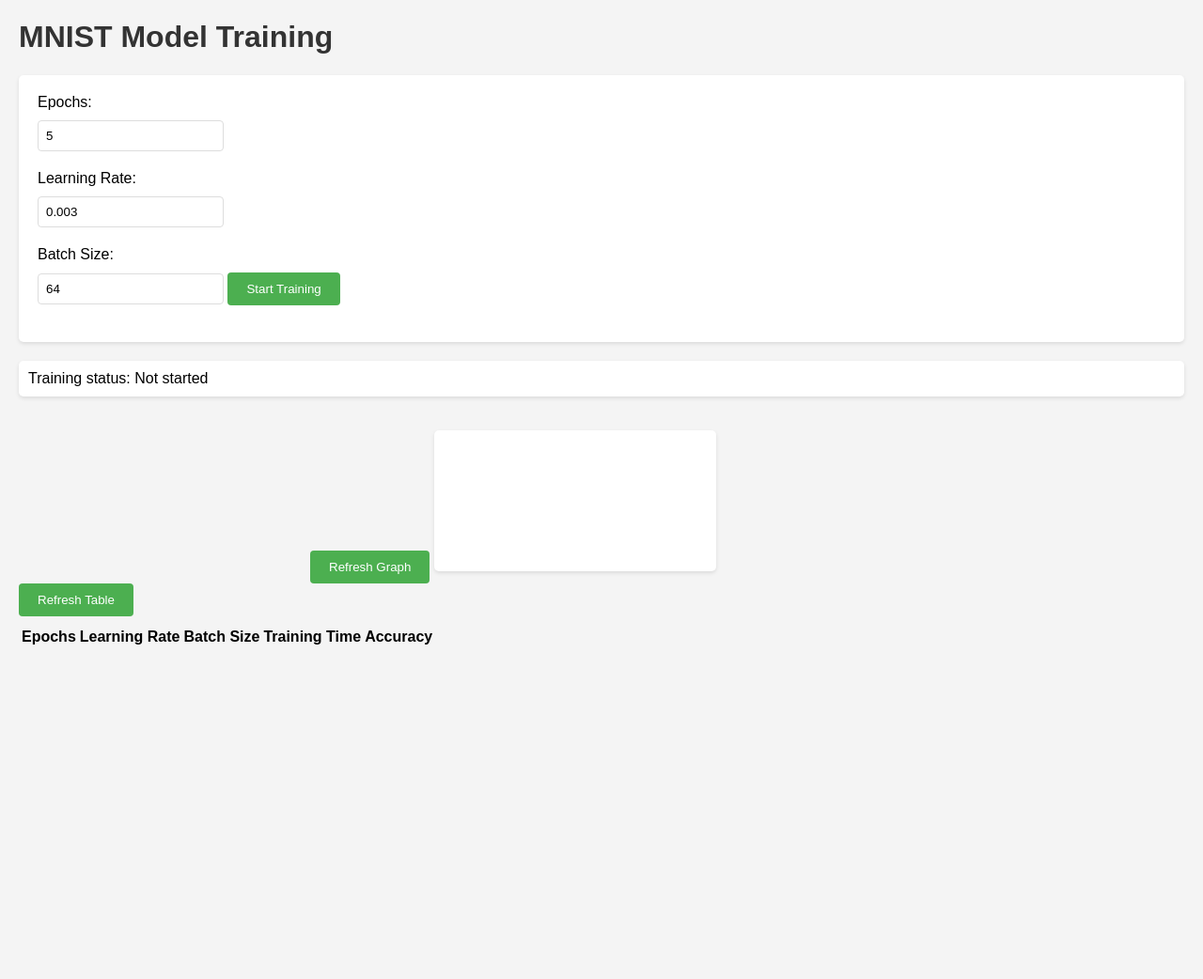
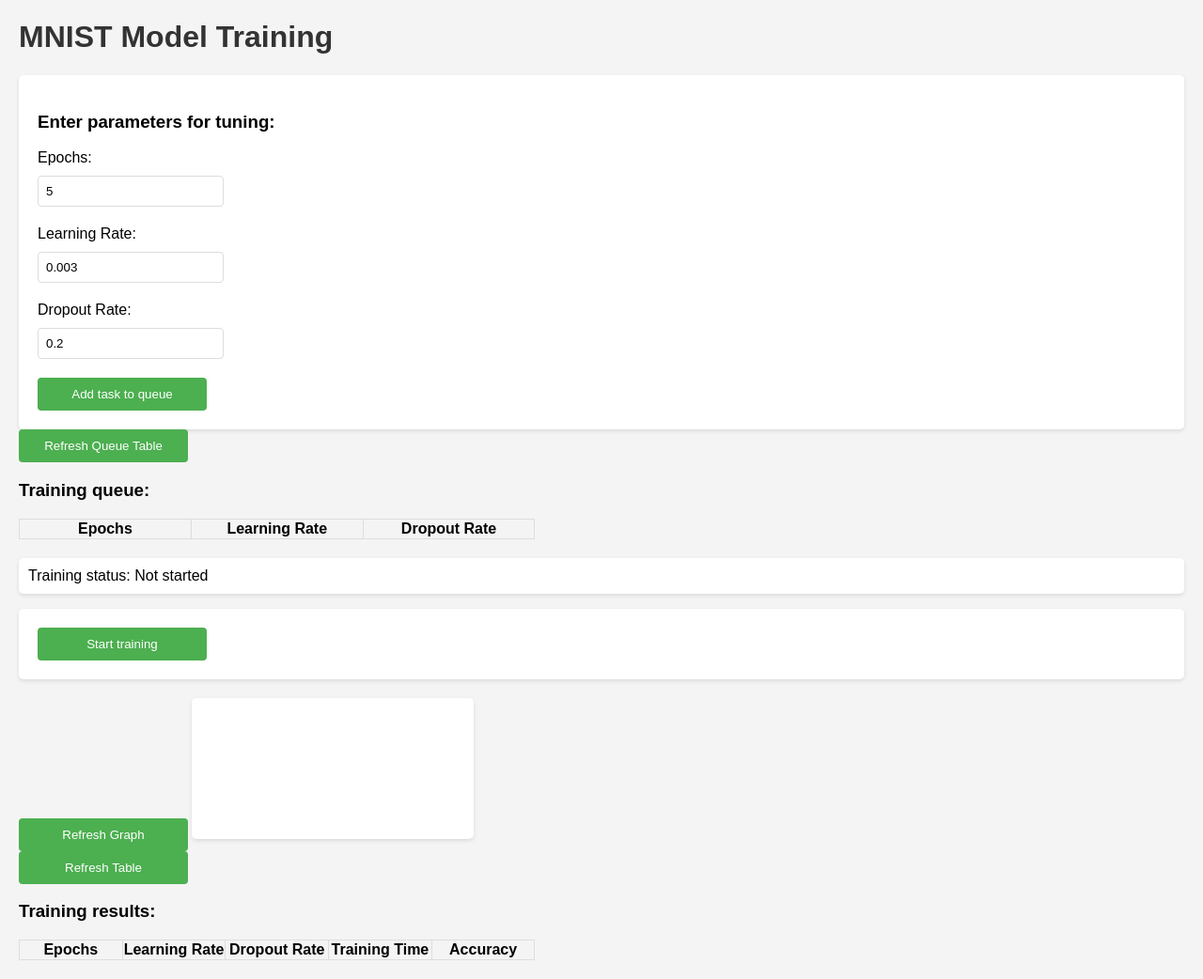
Before and after one commit to hiepnh14/Hyperparameter_Tunning_Web, a Flask app: page / in a window 1280 px wide. Shown: the whole page at 94% size. Before the commit the page ends 686 px from the top, so only its background shows below. Run offline with Flask 3, Linux system fonts and the light colour scheme; lists and menus that the app fills with data are empty; a map, chart or similar area stays blank.

Commit message:
Refactoring, before adding options choices

```diff
--- a/app.py
+++ b/app.py
@@ -1,98 +1,49 @@
 from flask import Flask, render_template, request, jsonify
 import threading
 import torch
-import torchvision
-import torchvision.transforms as transforms
-from torch import nn, optim
-from model import SimpleCNN
-import os
 import sqlite3
-import time
+import train
+from train import hyperparameter_tuning, training_status
+
 app = Flask(__name__)
 
 # Load MNIST data
-transform = transforms.Compose([transforms.ToTensor(), transforms.Normalize((0.5,), (0.5,))])
-trainset = torchvision.datasets.MNIST(root='./data', train=True, download=True, transform=transform)
+# transform = transforms.Compose([transforms.ToTensor(), transforms.Normalize((0.5,), (0.5,))])
+# trainset = torchvision.datasets.MNIST(root='./data', train=True, download=True, transform=transform)
 # trainloader = torch.utils.data.DataLoader(trainset, batch_size=64, shuffle=True)
+# In-memory storage for training status
+datafile = 'models.db'
 
-# Define a simple neural network
-class Net(nn.Module):
-    def __init__(self):
-        super(Net, self).__init__()
-        self.fc1 = nn.Linear(28 * 28, 128)
-        self.fc2 = nn.Linear(128, 64)
-        self.fc3 = nn.Linear(64, 10)
-
-    def forward(self, x):
-        x = x.view(-1, 28 * 28)
-        x = torch.relu(self.fc1(x))
-        x = torch.relu(self.fc2(x))
-        x = self.fc3(x)
-        return x
 
 # Global variables for plotting:
-accuracies = []
-
+val_accuracies = train.val_accuracies
 
 device = torch.device("cuda" if torch.cuda.is_available() else "cpu")
 loss = 100
-# Training function
-CHECKPOINT_FOLDER = "./saved_model"
-def train_model(epochs, learning_rate, batch_size, model_id):
-    global accuracies
-    accuracies = []
-    training_status['status'] = 'Training has started!'
-    # Update the trainloader with the new batch size
-    # Initialize the model
-    trainloader = torch.utils.data.DataLoader(trainset, batch_size=batch_size, shuffle=True)
-    model = SimpleCNN()
-    model.to(device)
-    start_time = time.time()
-    # Update the optimizer with the new learning rate
-    criterion = nn.CrossEntropyLoss()
-    optimizer = optim.SGD(model.parameters(), lr=learning_rate, momentum=0.9)
+checkpoint_folder = "./saved_model"
 
-    best_val_acc = 0
-    for epoch in range(epochs):
-        running_loss = 0
-        correct = 0
-        total = 0
-        for images, labels in trainloader:
-            optimizer.zero_grad()
-            output = model(images)
-            loss = criterion(output, labels)
-            loss.backward()
-            optimizer.step()
-            running_loss += loss.item()
-            _, predicted = torch.max(output.data, 1)
-            total += labels.size(0)
-            correct += (predicted == labels).sum().item()
 
-        accuracy = 100 * correct / total
-        accuracies.append(accuracy)
-        if accuracy > best_val_acc:
-            best_val_acc = accuracy
-            if not os.path.exists(CHECKPOINT_FOLDER):
-               os.makedirs(CHECKPOINT_FOLDER)
-            # print("Saving ...")
-            state = {'state_dict': model.state_dict(),
-                    'epoch': epoch,
-                    'lr': learning_rate}
-            torch.save(state, os.path.join(CHECKPOINT_FOLDER, f"best_model_{model_id}.pth"))
-        training_status['status'] = f'Training on {device}, Epoch {epoch + 1}/{epochs}, Accuracy: {accuracy:.2f}%'
-        print(f"Epoch {epoch + 1} - Training loss: {running_loss / len(trainloader)}, Accuracy: {accuracy:.2f}%")
-    training_time = time.time() - start_time
-    # Save the hyperparameters and best accuracy to the database
-    conn = sqlite3.connect('models.db')
+
+# Add task to queue function
+def add_task_to_queue(epochs, learning_rate, dropout_rate):
+
+    conn = sqlite3.connect(datafile)
     cursor = conn.cursor()
+
+    cursor.execute('SELECT * FROM model_trainings WHERE epochs=? AND learning_rate=? AND dropout_rate=?', (epochs, learning_rate, dropout_rate))
+    duplicate1 = cursor.fetchone()
+    cursor.execute('SELECT * FROM model_accuracies WHERE epochs=? AND learning_rate=? AND dropout_rate=?', (epochs, learning_rate, dropout_rate))
+    duplicate2 = cursor.fetchone()
+    if duplicate1 or duplicate2:
+        # return render_template('index.html', message='Duplicate entry')
+        return jsonify({'message': 'Duplicate entry'})
     cursor.execute('''
-        INSERT INTO model_accuracies (epochs, learning_rate, batch_size, training_time, accuracy)
-        VALUES (?, ?, ?, ?, ?)
-    ''', (epochs, learning_rate, batch_size, training_time, max(accuracies)))
+        INSERT INTO model_trainings (epochs, learning_rate, dropout_rate)
+        VALUES (?, ?, ?)
+    ''', (epochs, learning_rate, dropout_rate))
     conn.commit()
     conn.close()
-# In-memory storage for training status
-training_status = {'status': 'Not started'}
+    return jsonify({'message': 'Task added to queue'})
 
 @app.route('/')
 def index():
@@ -100,29 +51,47 @@
 
 @app.route('/accuracy', methods=['GET'])
 def get_accuracy():
-    return jsonify(accuracies)
+    return jsonify(val_accuracies)
+
 # create a route to handle the /get_model_data request and return the data from the database:
 @app.route('/get_model_data')
 def get_model_data():
-    conn = sqlite3.connect('models.db')
+    conn = sqlite3.connect(datafile)
     cursor = conn.cursor()
-    cursor.execute('SELECT epochs, learning_rate, batch_size, training_time, accuracy FROM model_accuracies ORDER BY accuracy DESC')
+    cursor.execute('SELECT epochs, learning_rate, dropout_rate, training_time, accuracy FROM model_accuracies ORDER BY accuracy DESC')
     data = cursor.fetchall()
     conn.close()
     # Convert the data to a list of dictionaries for easier JSON serialization
-    models = [{'epochs': row[0], 'learning_rate': row[1], 'batch_size': row[2], 'training_time': round(row[3], 1), 'accuracy': round(row[4], 2)} for row in data]
+    models = [{'epochs': row[0], 'learning_rate': row[1], 'dropout_rate': row[2], 'training_time': round(row[3], 1), 'accuracy': round(row[4], 2)} for row in data]
     return jsonify(models)
+
+# create a route to handle the /get_model_data request and return the data from the database:
+@app.route('/get_queue_data')
+def get_queue_data():
+    conn = sqlite3.connect(datafile)
+    cursor = conn.cursor()
+    cursor.execute('SELECT epochs, learning_rate, dropout_rate FROM model_trainings')
+    data = cursor.fetchall()
+    conn.close()
+    # Convert the data to a list of dictionaries for easier JSON serialization
+    models = [{'epochs': row[0], 'learning_rate': row[1], 'dropout_rate': row[2]} for row in data]
+    return jsonify(models)
+
+@app.route('/add_to_queue', methods=['POST'])
+def add_to_queue():
+    epochs = int(request.form['epochs'])
+    learning_rate = float(request.form['learning_rate'])
+    dropout_rate = float(request.form['dropout_rate'])
+    thread = threading.Thread(target=add_task_to_queue, args=(epochs,learning_rate, dropout_rate))
+    thread.start()
+
+    return jsonify({'message': 'Task added to queue'})
 
 @app.route('/start_training', methods=['POST'])
 def start_training():
-    epochs = int(request.form['epochs'])
-    learning_rate = float(request.form['learning_rate'])
-    batch_size = int(request.form['batch_size'])
-    model_id = f"lr_{learning_rate}_bs_{batch_size}_ep_{epochs}"
-    thread = threading.Thread(target=train_model, args=(epochs,learning_rate, batch_size, model_id))
+    thread = threading.Thread(target=hyperparameter_tuning, args=(datafile, training_status, device, checkpoint_folder))
     thread.start()
-    # training_status['status'] = 'Training in progress'
-    return jsonify({'message': 'Training started'})
+    return jsonify({'message': 'Tuning Training started'})
 
 @app.route('/status', methods=['GET'])
 def status():
--- /dev/null
+++ b/static/styles.css
@@ -0,0 +1,59 @@
+body {
+    font-family: Arial, sans-serif;
+    margin: 20px;
+    background-color: #f4f4f4;
+}
+
+h1 {
+    color: #333;
+}
+
+form {
+    background-color: #fff;
+    padding: 20px;
+    border-radius: 5px;
+    box-shadow: 0 2px 4px rgba(0, 0, 0, 0.1);
+}
+
+label {
+    display: block;
+    margin-bottom: 10px;
+}
+
+input[type="number"],
+input[type="text"] {
+    width: 15%;
+    padding: 8px;
+    margin-bottom: 20px;
+    border: 1px solid #ddd;
+    border-radius: 4px;
+}
+
+button {
+    background-color: #4CAF50;
+    color: white;
+    padding: 10px 20px;
+    border: none;
+    border-radius: 4px;
+    cursor: pointer;
+    width: 180px; /* Set the width for all buttons */
+}
+
+button:hover {
+    background-color: #45a049;
+}
+
+#status {
+    margin-top: 20px;
+    background-color: #fff;
+    padding: 10px;
+    border-radius: 5px;
+    box-shadow: 0 2px 4px rgba(0, 0, 0, 0.1);
+}
+
+canvas {
+    background-color: #fff;
+    border-radius: 5px;
+    box-shadow: 0 2px 4px rgba(0, 0, 0, 0.1);
+    margin-top: 20px;
+}
--- a/templates/index.html
+++ b/templates/index.html
@@ -1,119 +1,93 @@
 <!DOCTYPE html>
-<html>
 <head>
     <title>MNIST Training</title>
+    <link rel="stylesheet" type="text/css" href="../static/styles.css">
     <script src="https://cdn.jsdelivr.net/npm/chart.js"></script>
-    <style>
-        body {
-            font-family: Arial, sans-serif;
-            margin: 20px;
-            background-color: #f4f4f4;
-        }
 
-        h1 {
-            color: #333;
-        }
-
-        form {
-            background-color: #fff;
-            padding: 20px;
-            border-radius: 5px;
-            box-shadow: 0 2px 4px rgba(0, 0, 0, 0.1);
-        }
-
-        label {
-            display: block;
-            margin-bottom: 10px;
-        }
-
-        input[type="number"],
-        input[type="text"] {
-            width: 15%;
-            padding: 8px;
-            margin-bottom: 20px;
-            border: 1px solid #ddd;
-            border-radius: 4px;
-        }
-
-        button {
-            background-color: #4CAF50;
-            color: white;
-            padding: 10px 20px;
-            border: none;
-            border-radius: 4px;
-            cursor: pointer;
-        }
-
-        button:hover {
-            background-color: #45a049;
-        }
-
-        #status {
-            margin-top: 20px;
-            background-color: #fff;
-            padding: 10px;
-            border-radius: 5px;
-            box-shadow: 0 2px 4px rgba(0, 0, 0, 0.1);
-        }
-
-        canvas {
-            background-color: #fff;
-            border-radius: 5px;
-            box-shadow: 0 2px 4px rgba(0, 0, 0, 0.1);
-            margin-top: 20px;
-        }
-    </style>
 </head>
 <body>
     <h1>MNIST Model Training</h1>
-    <form id="trainingForm">
+    <form id="trainingForm" style="align-items:center">
+        <h3>Enter parameters for tuning:</h3>
         <label for="epochs">Epochs:</label>
         <input type="number" id="epochs" name="epochs" value="5">
         <label for="learning_rate">Learning Rate:</label>
         <input type="text" id="learning_rate" name="learning_rate" value="0.003">
-        <label for="batch_size">Batch Size:</label>
-        <input type="number" id="batch_size" name="batch_size" value="64">
-        <button type="submit">Start Training</button>
+        <label for="dropout_rate">Dropout Rate:</label>
+        <input type="text" id="dropout_rate" name="dropout_rate" value="0.2">
+        <br>
+        <button type="submit">Add task to queue</button>
     </form>
-    <p id="status">Training status: Not started</p>
+    <div style="width: 50%; height: 30%; align-items:center;">
+        <button onclick="refreshQueueTable()">Refresh Queue Table</button>
+        <table id="queueTable" style="margin-top: 10px; border-collapse: collapse; border: 1px solid #ddd;">
+            <tr>
+                <h3>Training queue:</h3>
+                <th style="border: 1px solid #ddd; width: 20%;">Epochs        </th>
+                <th style="border: 1px solid #ddd; width: 20%;">Learning Rate </th>
+                <th style="border: 1px solid #ddd; width: 20%;">Dropout Rate  </th>
+            </tr>
+        </table>
+    </div>
+    <p id="status", style="align-items: center;">Training status: Not started</p>
 
+    <form id="start_training", style="align-items: center;">
+        <button type="submit">Start training</button>
+    </form>
 
-    <div style="width: 50%; height: 30%; margin: auto;">
+    <div style="width: 50%; height: 30%; align-items: center;">
         <button onclick="plotAccuracyChart()">Refresh Graph</button>
 
             <canvas id="accuracyChart"></canvas>
 
     </div>
-    <div style="width: 50%; height: 30%">
+    <div style="width: 50%; height: 30%; align-items: center;">
         <button onclick="refreshModelTable()">Refresh Table</button>
-        <table id="modelTable" style="margin-top: 10px;">
+        <table id="modelTable" style="margin-top: 10px; border-collapse: collapse; border: 1px solid #ddd;">
+            <h3>Training results:</h3>
             <tr>
-                <th>Epochs</th>
-                <th>Learning Rate</th>
-                <th>Batch Size</th>
-                <th>Training Time</th>
-                <th>Accuracy</th>
+                <th style="border: 1px solid #ddd; width: 20%;">Epochs        </th>
+                <th style="border: 1px solid #ddd; width: 20%;">Learning Rate </th>
+                <th style="border: 1px solid #ddd; width: 20%;">Dropout Rate  </th>
+                <th style="border: 1px solid #ddd; width: 20%;">Training Time </th>
+                <th style="border: 1px solid #ddd; width: 20%;">Accuracy      </th>
             </tr>
         </table>
     </div>
 
     <script>
+        // var message = "{{ message }}";
+        //     alert(message);
+        document.getElementById('start_training').onsubmit = function(event) {
+            event.preventDefault();
+            fetch('/start_training', {
+                method: 'POST',
+                headers: {
+                    'Content-Type': 'application/x-www-form-urlencoded',
+                }
+            })
+            .then(response => response.json())
+            .then(data => console.log(data));
+            updateStatus();
+            refreshQueueTable();
+        }
         document.getElementById('trainingForm').onsubmit = function(event) {
             event.preventDefault();
             var epochs = document.getElementById('epochs').value;
             var learningRate = document.getElementById('learning_rate').value;
-            var batchSize = document.getElementById('batch_size').value;
-            fetch('/start_training', {
+            var dropoutRate = document.getElementById('dropout_rate').value;
+            fetch('/add_to_queue', {
                 method: 'POST',
                 headers: {
                     'Content-Type': 'application/x-www-form-urlencoded',
                 },
-                body: `epochs=${epochs}&learning_rate=${learningRate}&batch_size=${batchSize}`
+                body: `epochs=${epochs}&learning_rate=${learningRate}&dropout_rate=${dropoutRate}`
             })
             .then(response => response.json())
             .then(data => console.log(data));
 
             updateStatus();
+            refreshQueueTable();
         };
 
         function updateStatus() {
@@ -165,6 +139,25 @@
                     });
                 });
         }
+        function refreshQueueTable() {
+            fetch('/get_queue_data')
+                .then(response => response.json())
+                .then(data => {
+                const table = document.getElementById('queueTable');
+                // Clear existing table rows, except for the header
+                while (table.rows.length > 1) {
+                    table.deleteRow(1);
+                }
+                // Add new rows for each model entry
+                data.forEach(model => {
+                    const row = table.insertRow(-1);
+                    row.insertCell(0).innerText = model.epochs;
+                    row.insertCell(1).innerText = model.learning_rate;
+                    row.insertCell(2).innerText = model.dropout_rate;
+                });
+                })
+                .catch(error => console.error('Error fetching model data:', error));
+            }
         function refreshModelTable() {
             fetch('/get_model_data')
                 .then(response => response.json())
@@ -179,14 +172,14 @@
                     const row = table.insertRow(-1);
                     row.insertCell(0).innerText = model.epochs;
                     row.insertCell(1).innerText = model.learning_rate;
-                    row.insertCell(2).innerText = model.batch_size;
+                    row.insertCell(2).innerText = model.dropout_rate;
                     row.insertCell(3).innerText = model.training_time;
                     row.insertCell(4).innerText = model.accuracy;
                 });
                 })
                 .catch(error => console.error('Error fetching model data:', error));
             }
-        // setInterval(plotAccuracyChart, 5000);  // Update chart every 5 seconds
+        setInterval(plotAccuracyChart, 20000);  // Update chart every 20 seconds
         // });
 
         setInterval(updateStatus, 5000);  // Update status every 5 seconds
```
Also changed, not shown: createDatabase.py (+17 -6 lines), loadData.py (added, +25 -0 lines), model.py (+26 -1 lines), train.py (added, +107 -0 lines), images/Screenshot 2024-02-27 232720.png (added), models.db, 9 other files.
